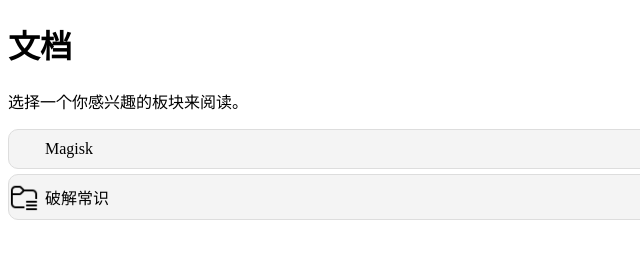
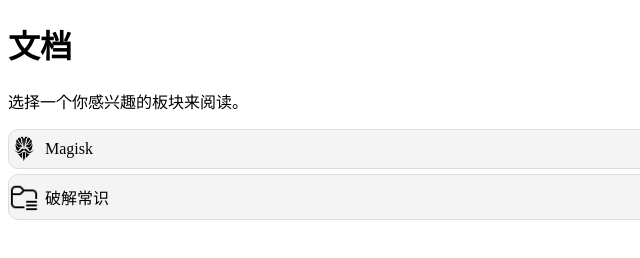
Before and after one commit to sldjadkd/sldjadkd.github.io, a plain HTML site: page xtcres/docs/index.html in a window 1280 px wide. Shown: the full height of the page, 0-640 px from the left. Drawn offline with Linux system fonts and the light colour scheme.

Commit message:
Update index.html

```diff
--- a/xtcres/docs/index.html
+++ b/xtcres/docs/index.html
@@ -40,7 +40,7 @@ li:hover {
 	background-color: #e2e2e2;
 }
 .icon1 {
-	background-image: url("../res/icon1.png");
+	background-image: url("../res/magisk.svg");
 }
 .icon2 {
 	background-image: url("../res/FluentFolderList16Regular.png");
```
